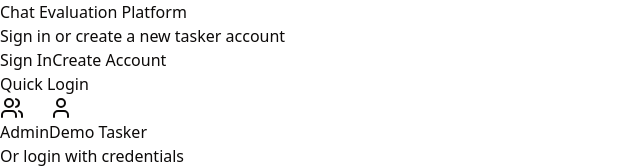
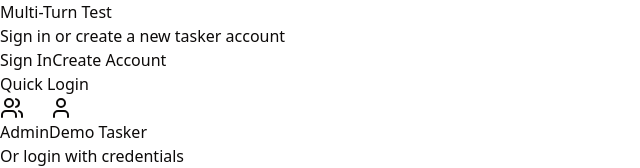
Before and after one commit to Punishmercy/TaskMasterAI, a React (Vite) app in the folder client/: page / in a window 1280 px wide. Shown: the top 168 px of the page, without its empty margins (0-640 px from the left). Built offline with nearby package versions, Linux system fonts and the light colour scheme.

Commit message:
Actualiza textos y contenido

```diff
--- a/client/src/pages/chat-evaluation.tsx
+++ b/client/src/pages/chat-evaluation.tsx
@@ -226,7 +226,7 @@ export default function ChatEvaluation() {
 
     // Auto-save to server if all 5 criteria are filled for this conversation
     const allRatingsFilled = ratings.accuracy && ratings.clarity && ratings.relevance &&
-                           ratings.consistency && ratings.completeness;
+      ratings.consistency && ratings.completeness;
 
     if (allRatingsFilled) {
       autoSaveRatingMutation.mutate({
@@ -260,7 +260,7 @@ export default function ChatEvaluation() {
     const ratings = draftRating || savedRating || serverRating;
 
     return ratings && ratings.accuracy && ratings.clarity && ratings.relevance &&
-           ratings.consistency && ratings.completeness;
+      ratings.consistency && ratings.completeness;
   });
 
 
@@ -285,7 +285,7 @@ export default function ChatEvaluation() {
             </div>
             <div>
               <h1 className="text-xl font-semibold text-slate-900">
-                Chat Evaluation Platform
+                Multi-Turn Task
                 {taskData && (
                   <span className="ml-2 text-base text-blue-600">- Task #{taskData.id}</span>
                 )}
@@ -306,11 +306,10 @@ export default function ChatEvaluation() {
                   {Array.from({ length: taskData.maxTurns }, (_, i) => (
                     <div
                       key={i}
-                      className={`w-3 h-3 rounded-full ${
-                        i < Math.min(taskData.currentTurn, taskData.maxTurns)
-                          ? "bg-blue-600"
-                          : "bg-slate-300"
-                      }`}
+                      className={`w-3 h-3 rounded-full ${i < Math.min(taskData.currentTurn, taskData.maxTurns)
+                        ? "bg-blue-600"
+                        : "bg-slate-300"
+                        }`}
                     />
                   ))}
                 </div>
--- a/client/src/pages/dashboard.tsx
+++ b/client/src/pages/dashboard.tsx
@@ -139,7 +139,7 @@ export default function Dashboard() {
           <CardHeader>
             <CardTitle className="flex items-center space-x-2">
               <PlayCircle className="h-5 w-5 text-blue-600" />
-              <span>Ready to Start Evaluating?</span>
+              <span>Ready to Start?</span>
             </CardTitle>
             <CardDescription>
               Begin a new AI response evaluation task. Each task contains 3 prompts and responses
--- a/client/src/pages/login.tsx
+++ b/client/src/pages/login.tsx
@@ -111,7 +111,7 @@ export default function Login() {
       <Card className="w-full max-w-md">
         <CardHeader className="text-center">
           <CardTitle className="text-2xl font-bold text-slate-900">
-            Chat Evaluation Platform
+            Multi-Turn Test
           </CardTitle>
           <CardDescription>
             Sign in or create a new tasker account
@@ -208,7 +208,7 @@ export default function Login() {
               <div className="text-center">
                 <UserPlus className="h-12 w-12 mx-auto text-blue-600 mb-4" />
                 <h3 className="text-lg font-medium text-slate-900 mb-2">Create Tasker Account</h3>
-                <p className="text-sm text-slate-600">Join the platform to start evaluating AI responses</p>
+                <p className="text-sm text-slate-600">Join asap</p>
               </div>
 
               {/* Registration Form */}
@@ -255,10 +255,7 @@ export default function Login() {
                 </Button>
               </form>
 
-              <div className="text-center text-xs text-slate-500">
-                <p>All accounts are created with "tasker" role</p>
-                <p>You'll earn $5 for each completed evaluation task</p>
-              </div>
+
             </TabsContent>
           </Tabs>
         </CardContent>
```
